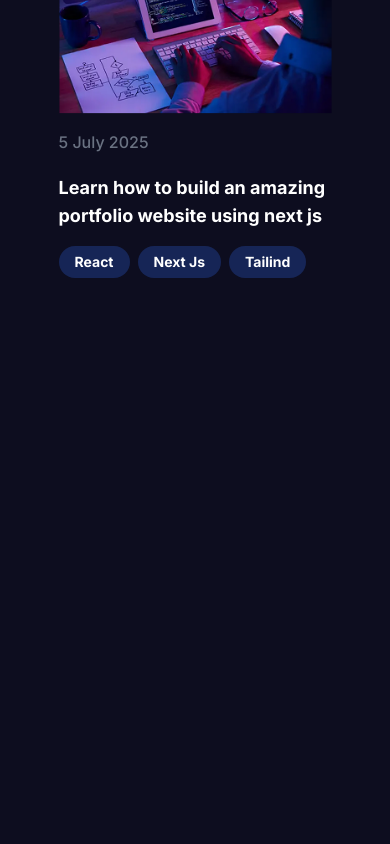
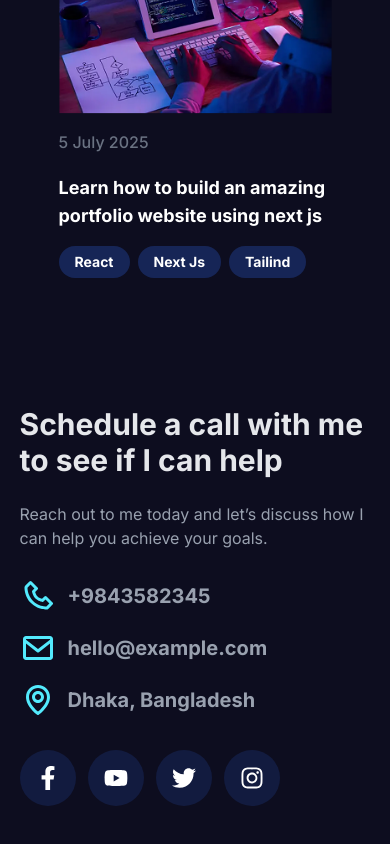
Before and after one commit to farzanacoder/NextJs-Portfolio, a Next.js app: page / in a window 390 px wide. Shown: the part 7523-8367 px from the top of the page. Before the commit the page ends 7865 px from the top, so only its background shows below. Built offline with nearby package versions, Linux system fonts and the light colour scheme.

Commit message:
Contact part added

```diff
--- /dev/null
+++ b/components/Home/Contact/Contact.tsx
@@ -0,0 +1,48 @@
+import React from 'react'
+import { BiEnvelope, BiMap, BiPhone } from 'react-icons/bi'
+import { FaFacebook, FaFacebookF, FaInstagram, FaTwitter, FaYoutube } from 'react-icons/fa'
+
+const Contact = () => {
+  return (
+    <div className='py-16'>
+      <div className="grid grid-cols-1 gap-10 items-center lg:grid-cols-2 mx-auto w-[90%] md:w-[80%] lg:w-[70%]">
+        <div>
+            <h1 className='text-3xl sm:text-4xl lg:text-5xl font-bold text-gray-200'>Schedule a call with me to see if I can help</h1>
+            <p className='text-gray-400 mt-6
+            text-base sm:text-lg'>Reach out to me today and let’s discuss how I can help you achieve your goals.</p>
+            <div className='mt-7'>
+                <div className='flex items-center space-x-3 mb-4'>
+                    <BiPhone className='h-9 w-9 text-cyan-300'/>
+                    <p className='text-xl font-bold text-gray-400'>+9843582345</p>
+                </div>
+                <div className='flex items-center space-x-3 mb-4'>
+                    <BiEnvelope className='h-9 w-9 text-cyan-300'/>
+                    <p className='text-xl font-bold text-gray-400'>hello@example.com</p>
+                </div>
+                <div className='flex items-center space-x-3 mb-4'>
+                    <BiMap className='h-9 w-9 text-cyan-300'/>
+                    <p className='text-xl font-bold text-gray-400'>Dhaka, Bangladesh</p>
+                </div>
+            </div>
+
+            <div className="flex items-center mt-8 space-x-3">
+                <div className='h-14 w-14 bg-blue-950/60 rounded-full items-center flex justify-center cursor-pointer hover:bg-blue-800 transition-all duration-300 flex-col'>
+                    <FaFacebookF className='text-white h-6 w-6'/>
+                </div>
+                <div className='h-14 w-14 bg-blue-950/60 rounded-full items-center flex justify-center cursor-pointer hover:bg-red-600 transition-all duration-300 flex-col'>
+                    <FaYoutube className='text-white h-6 w-6'/>
+                </div>
+                <div className='h-14 w-14 bg-blue-950/60 rounded-full items-center flex justify-center cursor-pointer hover:bg-sky-400 transition-all duration-300 flex-col'>
+                    <FaTwitter className='text-white h-6 w-6'/>
+                </div>
+                <div className='h-14 w-14 bg-blue-950/60 rounded-full items-center flex justify-center cursor-pointer hover:bg-pink-500 transition-all duration-300 flex-col'>
+                    <FaInstagram className='text-white h-6 w-6'/>
+                </div>
+            </div>
+        </div>
+      </div>
+    </div>
+  )
+}
+
+export default Contact
--- a/components/Home/Home.tsx
+++ b/components/Home/Home.tsx
@@ -6,6 +6,7 @@ import Project from './Project/Project'
 import Skills from './Skills/Skills'
 import Client from './Client/Client'
 import Blog from './Blog/Blog'
+import Contact from './Contact/Contact'
 
 const Home = () => {
   return (
@@ -17,6 +18,7 @@ const Home = () => {
       <Skills/>
       <Client/>
       <Blog/>
+      <Contact/>
     </div>
   )
 }
```
